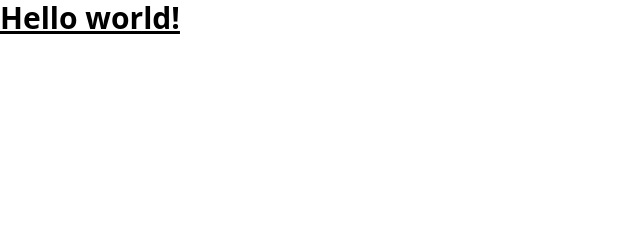
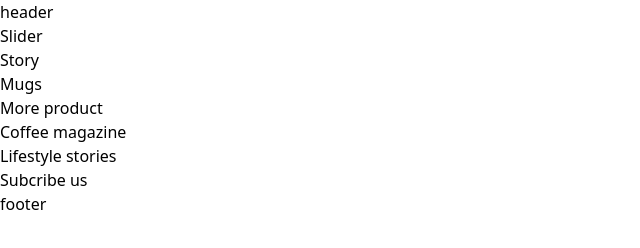
Before and after one commit to canpham-vn/learning_tailwind-css, a website: page src/index.html in a window 1280 px wide. Shown: the whole page, without its empty margins (0-640 px from the left). Drawn offline with Linux system fonts and the light colour scheme.

Commit message:
Seprate construct layout

```diff
--- a/src/index.html
+++ b/src/index.html
@@ -7,6 +7,20 @@
     <link href="./output.css" rel="stylesheet" />
   </head>
   <body>
-    <h1 class="text-3xl font-bold underline">Hello world!</h1>
+    <div id="root">
+      <div class="content-wrapper">
+        <header>header</header>
+        <main>
+          <div class="slider">Slider</div>
+          <div class="story">Story</div>
+          <div class="featured-mugs">Mugs</div>
+          <div class="more-products">More product</div>
+          <div class="coffee-magazine">Coffee magazine</div>
+          <div class="lifestyle-stories">Lifestyle stories</div>
+          <div class="subcribe-us">Subcribe us</div>
+        </main>
+        <footer>footer</footer>
+      </div>
+    </div>
   </body>
 </html>
```
